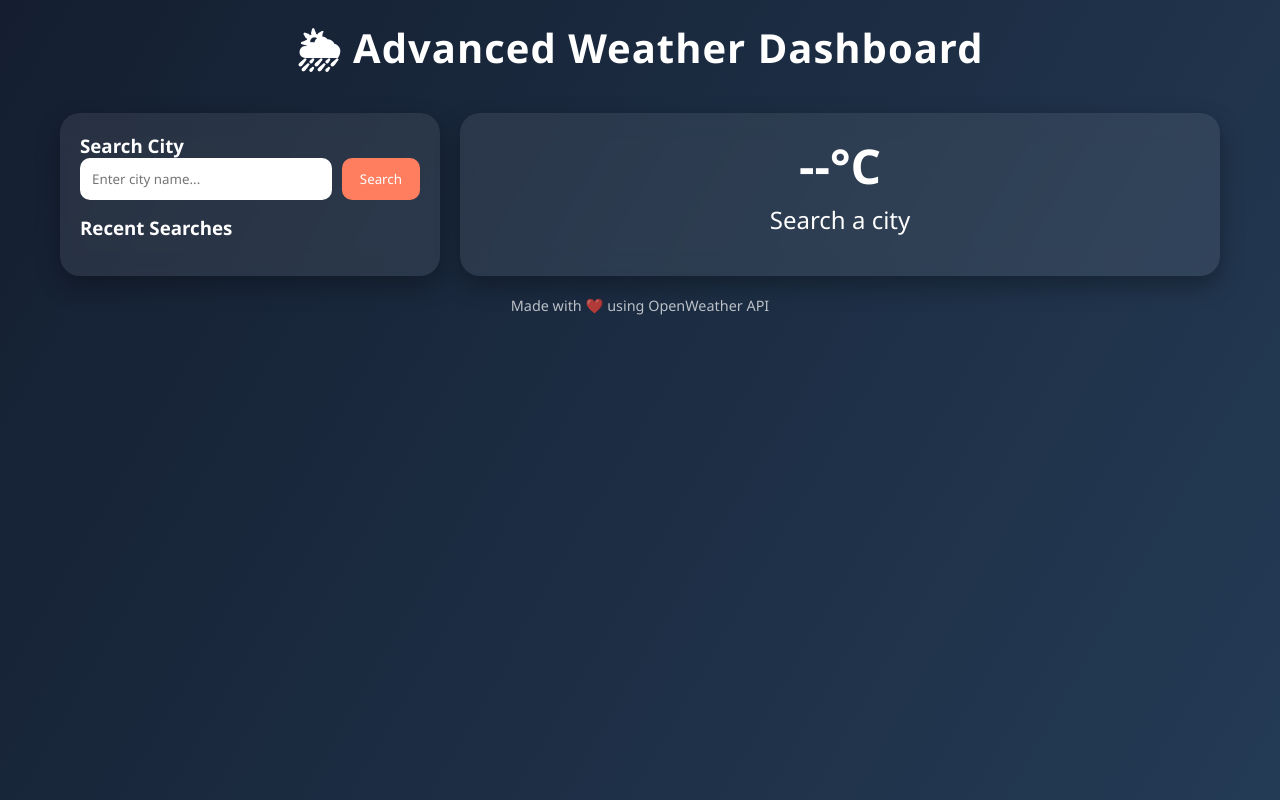
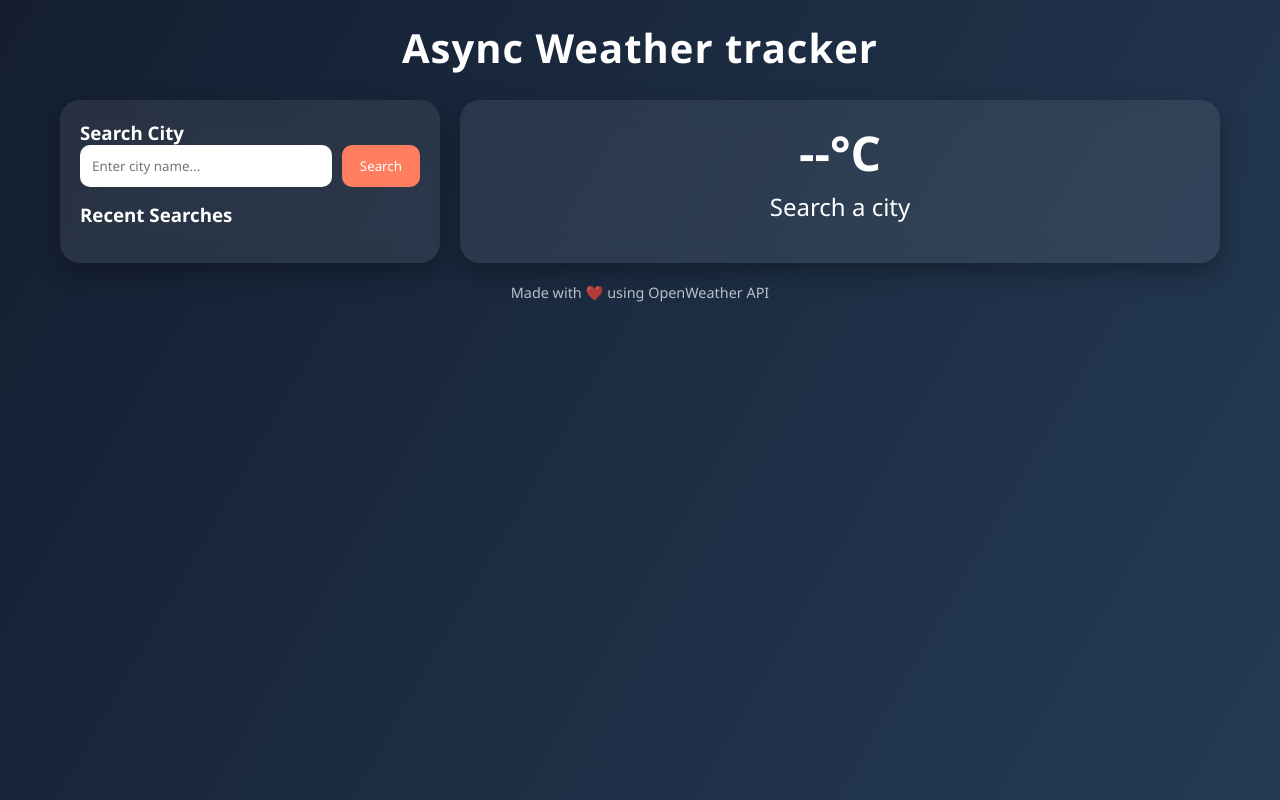
Before and after one commit to letsmailatul07-crypto/web-dev-assignment-2, a plain HTML site: page index.html in a window 1280 px wide. Drawn offline with Linux system fonts and the light colour scheme.

Commit message:
assignment

```diff
--- a/index.html
+++ b/index.html
@@ -3,7 +3,7 @@
 
 <head>
     <meta charset="UTF-8">
-    <title>Advanced Weather Dashboard</title>
+    <title>Async Weather tracker</title>
     <meta name="viewport" content="width=device-width, initial-scale=1.0">
 
     <style>
@@ -137,7 +137,7 @@
 <body>
 
     <div class="container">
-        <h1>🌦 Advanced Weather Dashboard</h1>
+        <h1>Async Weather tracker</h1>
 
         <div class="grid">
             <!-- LEFT -->
```
